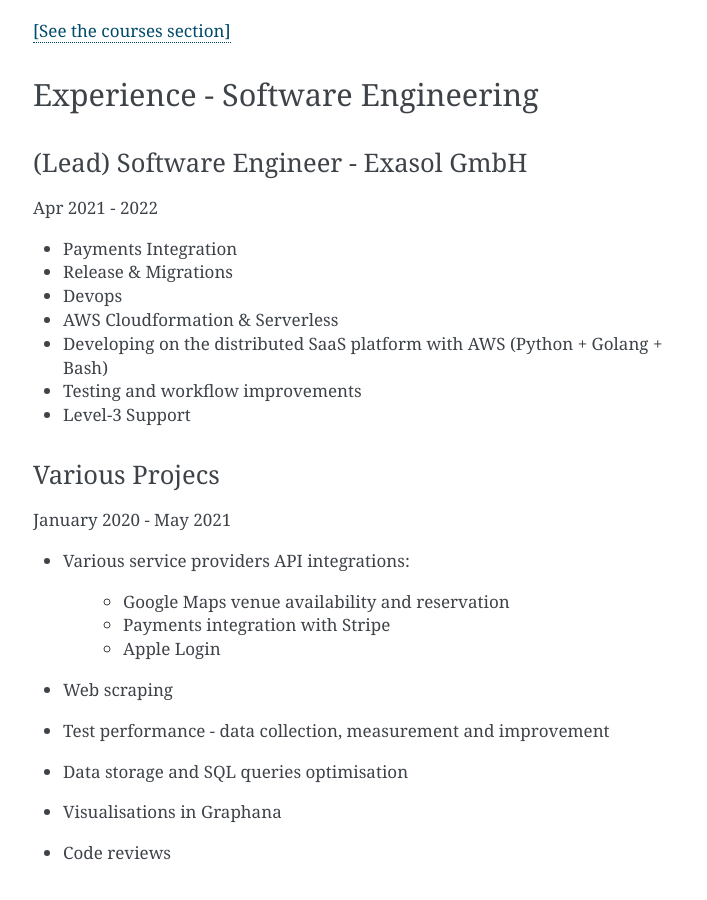
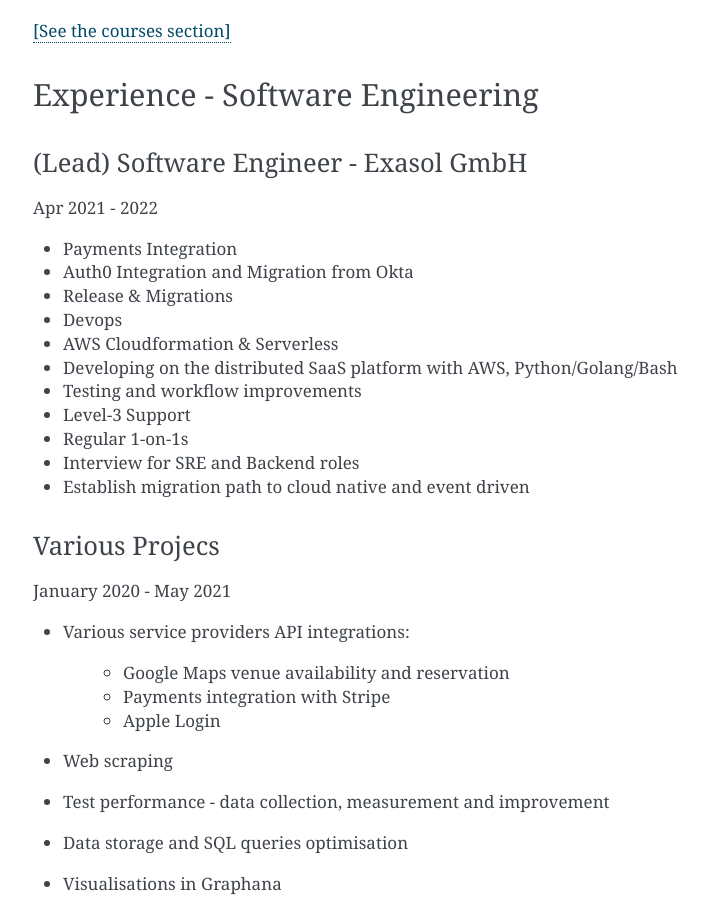
Before and after one commit to dincamihai/dincamihai.github.io, a Sphinx documentation site: the page built from source/index.rst, in a window 1280 px wide and 900 px high, scrolled down 1523 px. Shown: the whole window, without its empty margins (387-1094 px from the left). Built offline with Sphinx 7.4.7, drawn with Linux system fonts in a browser that asks for light colours.

Commit message:
Update index.rst

```diff
--- a/source/index.rst
+++ b/source/index.rst
@@ -74,12 +74,16 @@ Experience - Software Engineering
 Apr 2021 - 2022
 
 * Payments Integration
+* Auth0 Integration and Migration from Okta
 * Release & Migrations
 * Devops
 * AWS Cloudformation & Serverless
-* Developing on the distributed SaaS platform with AWS (Python + Golang + Bash)
+* Developing on the distributed SaaS platform with AWS, Python/Golang/Bash
 * Testing and workflow improvements
 * Level-3 Support
+* Regular 1-on-1s
+* Interview for SRE and Backend roles
+* Establish migration path to cloud native and event driven
 
 Various Projecs
 ^^^^^^^^^^^^^^^
```
